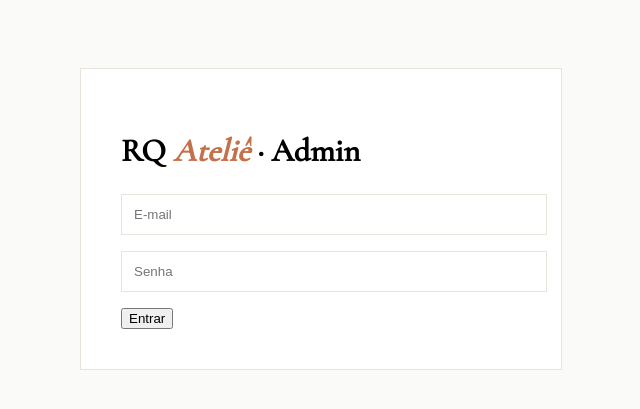
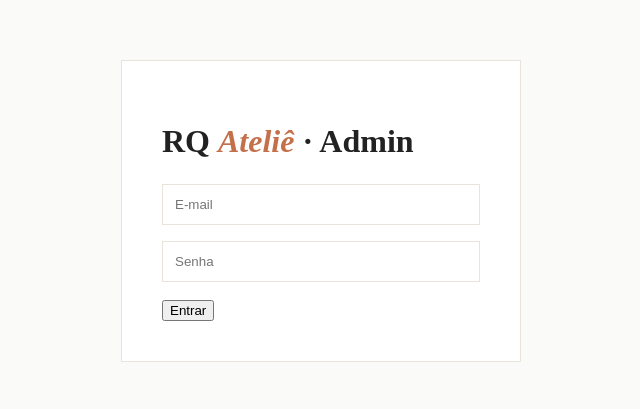
Before and after one commit to ph-robles/rq-atelie, a Next.js app: page /admin/login in a window 1280 px wide. Shown: the part 189-598 px from the top of the page, without its empty margins (319-959 px from the left). Built offline with nearby package versions, Linux system fonts and the light colour scheme; no server answers.

Commit message:
fix css update

```diff
--- a/app/globals.css
+++ b/app/globals.css
@@ -1,12 +1,26 @@
+/* Reset básico */
+* {
+  box-sizing: border-box;
+}
+
+body {
+  margin: 0;
+  font-family: system-ui, sans-serif;
+  background: #faf9f7;
+  color: #222;
+}
+
 /* =======================
-   PRODUCT GRID (ISOLADO)
+   PRODUCT GRID
 ======================= */
 
 #colecao.product-grid {
   display: grid;
   grid-template-columns: repeat(auto-fill, minmax(240px, 1fr));
   gap: 32px;
-  margin-top: 40px;
+  max-width: 1200px;
+  margin: 0 auto;
+  padding: 40px 24px;
 }
 
 /* =======================
@@ -20,33 +34,28 @@
 }
 
 /* =======================
-   PRODUCT IMAGE (SEGURO)
+   IMAGE
 ======================= */
 
 .product-img {
   position: relative;
   width: 100%;
-  padding-top: 100%; /* quadrado seguro (melhor que aspect-ratio) */
+  padding-top: 100%;
   overflow: hidden;
   border-radius: 16px;
   background: #f5f3ef;
-
   box-shadow: 0 6px 18px rgba(0, 0, 0, 0.08);
-  transition: box-shadow 0.35s ease;
+  transition: box-shadow 0.3s ease;
 }
 
-/* Imagem cobre totalmente */
 .product-img img {
   position: absolute;
   inset: 0;
   width: 100%;
   height: 100%;
   object-fit: cover;
-  border-radius: 16px;
-  transition: transform 0.35s ease;
 }
 
-/* Emoji fallback centralizado */
 .product-img span {
   position: absolute;
   inset: 0;
@@ -56,32 +65,28 @@
 }
 
 /* Hover */
-.product-card:hover .product-img img {
-  transform: scale(1.08);
-}
-
 .product-card:hover .product-img {
   box-shadow: 0 12px 28px rgba(0, 0, 0, 0.15);
 }
 
+.product-card:hover .product-img img {
+  transform: scale(1.08);
+  transition: transform 0.3s ease;
+}
+
 /* =======================
-   TAG "NOVO"
+   TAG
 ======================= */
 
 .product-tag-new {
   position: absolute;
   top: 12px;
   left: 12px;
-
   background: #c4714a;
-  color: #fff;
-
+  color: white;
   font-size: 12px;
   padding: 6px 10px;
   border-radius: 12px;
-
-  font-family: sans-serif;
-  font-weight: 500;
 }
 
 /* =======================
--- a/app/layout.tsx
+++ b/app/layout.tsx
@@ -1,23 +1,9 @@
 import "./globals.css"
-import { Cormorant_Garamond, Jost } from "next/font/google"
+import type { Metadata } from "next"
 
-const cormorant = Cormorant_Garamond({
-  subsets: ["latin"],
-  weight: ["300", "400", "500"],
-  style: ["normal", "italic"],
-  variable: "--font-cormorant",
-})
-
-const jost = Jost({
-  subsets: ["latin"],
-  weight: ["300", "400", "500"],
-  variable: "--font-jost",
-})
-
-export const metadata = {
-  title: "RQ Ateliê — Crochê Artesanal",
-  description:
-    "Crochê e macramê artesanal feito à mão, ponto a ponto. Peças exclusivas e sob encomenda.",
+export const metadata: Metadata = {
+  title: "RQ Ateliê",
+  description: "Peças artesanais em crochê feitas à mão",
 }
 
 export default function RootLayout({
@@ -27,7 +13,7 @@ export default function RootLayout({
 }) {
   return (
     <html lang="pt-BR">
-      <body className={`${jost.variable} ${cormorant.variable}`}>
+      <body>
         {children}
       </body>
     </html>
```
